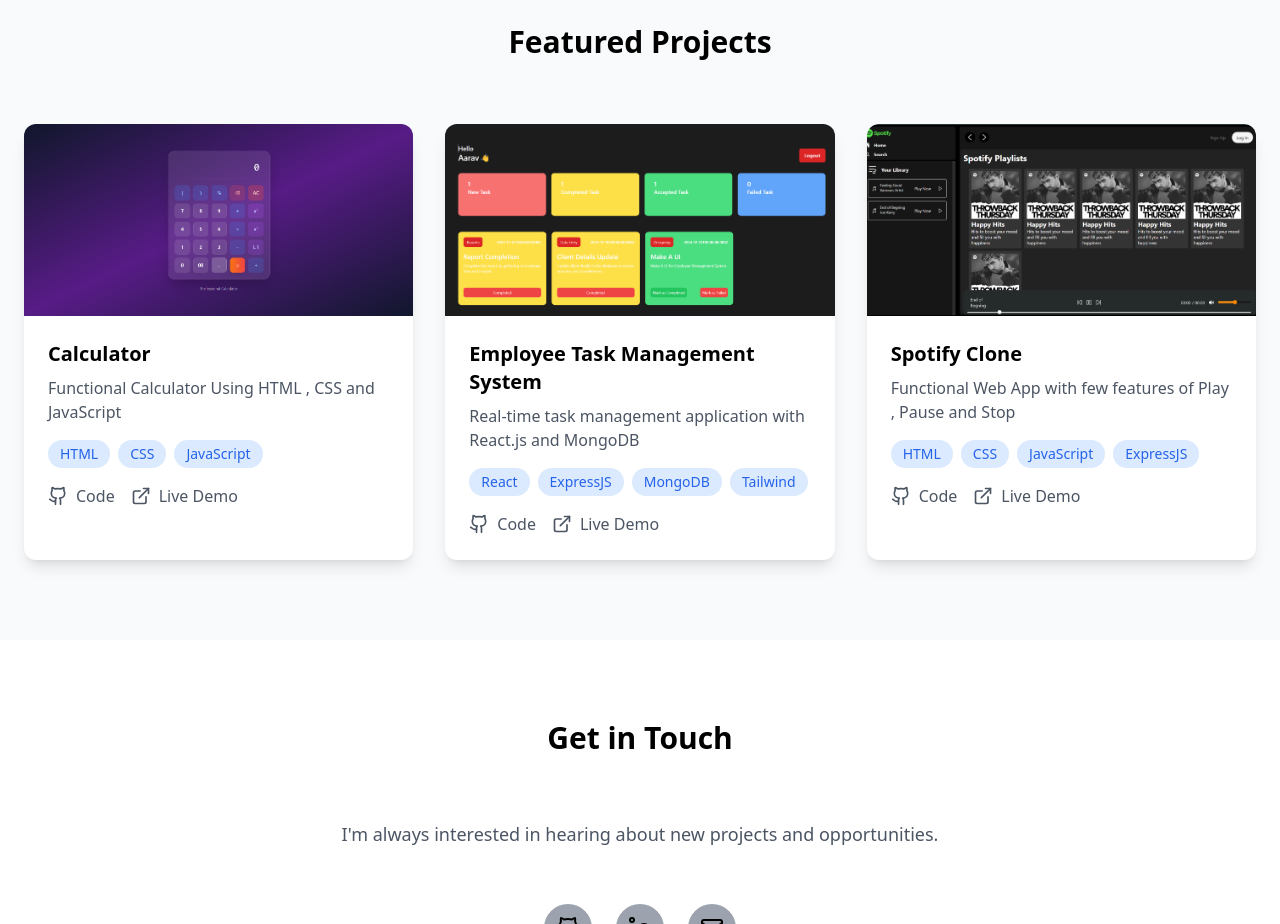
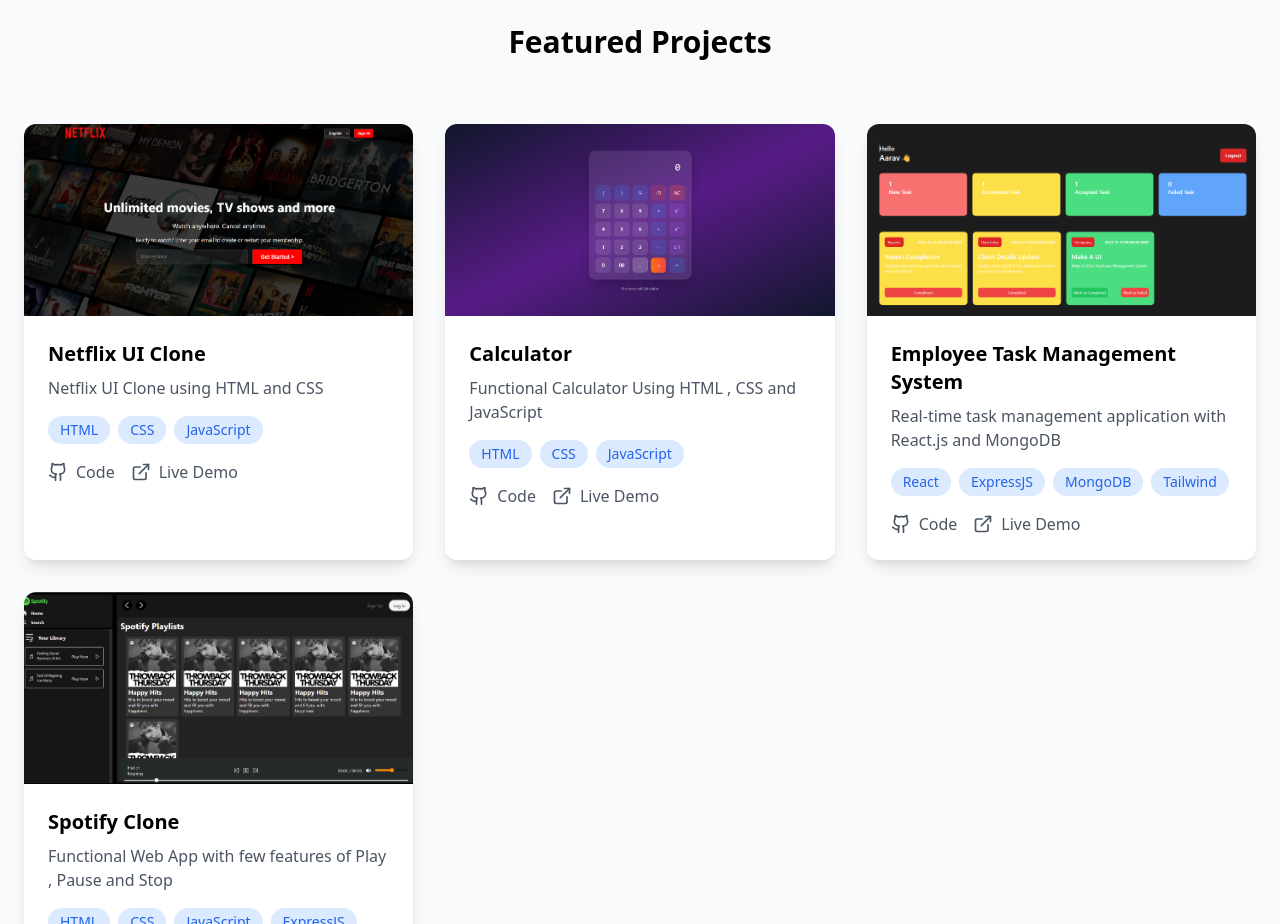
Before and after one commit to codewithmanish102003/Portfolio, a React (Vite) app: page / in a window 1280 px wide. Shown: the part 1060-1984 px from the top of the page. Built offline with nearby package versions, Linux system fonts and the light colour scheme.

Commit message:
Refactor code structure for improved readability and maintainability

```diff
--- a/src/App.tsx
+++ b/src/App.tsx
@@ -118,11 +118,19 @@
           <div className="grid grid-cols-1 md:grid-cols-2 lg:grid-cols-3 gap-8">
             {[
               {
+                title: "Netflix UI Clone",
+                description: "Netflix UI Clone using HTML and CSS",
+                image: "Screenshot 2025-05-28 235010.png",
+                tech: ["HTML", "CSS", "JavaScript", ],
+                github: "https://github.com/codewithmanish102003/Work/tree/main/Netflix",
+                // live: "https://basefuncalc.netlify.app/"
+              },
+              {
                 title: "Calculator",
                 description: "Functional Calculator Using HTML , CSS and JavaScript",
                 image: "Screenshot 2025-05-26 214958.png",
                 tech: ["HTML", "CSS", "JavaScript", ],
-                github: "https://github.com/codewithmanish102003/Work/tree/main/Calculator",
+                github: "https://github.com/codewithmanish102003/Calculator",
                 live: "https://basefuncalc.netlify.app/"
               },
               {
@@ -139,7 +147,7 @@
                 image: "Screenshot 2025-02-22 214713.png",
                 tech: ["HTML", "CSS", "JavaScript","ExpressJS" ],
                 github: "https://github.com/codewithmanish102003/Work/tree/main/Spotify",
-                live: "https://social-dashboard.johndoe.dev"
+                // live: "https://social-dashboard.johndoe.dev"
               }
             ].map((project, index) => (
               <div key={index} className={isDarkMode ? "bg-gray-800 rounded-xl overflow-hidden shadow-lg" : "bg-white rounded-xl overflow-hidden shadow-lg"}>
```
Also changed, not shown: public/Screenshot 2025-05-28 235010.png (added).
